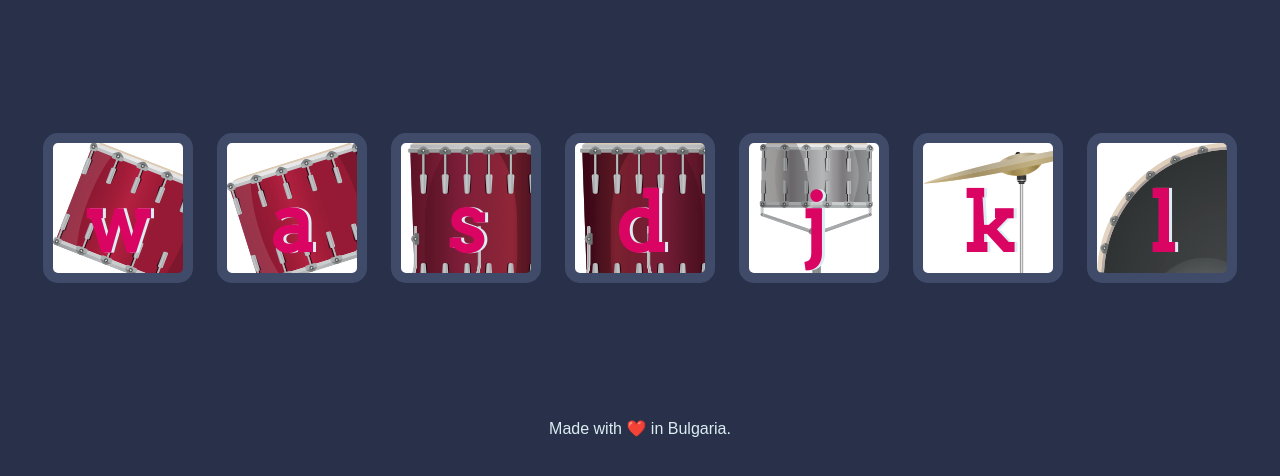
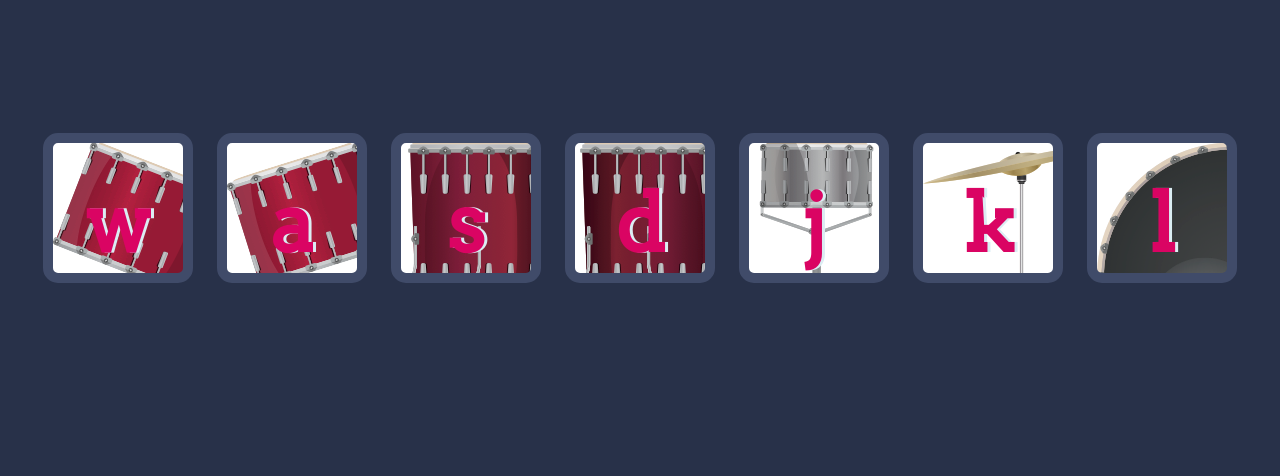
Before and after one commit to dimovv23/Drum-Kit, a plain HTML site: page index.html in a window 1280 px wide. Shown: the part 156-632 px from the top of the page. Drawn offline with Linux system fonts and the light colour scheme.

Commit message:
footer fix

```diff
--- a/index.html
+++ b/index.html
@@ -22,7 +22,6 @@
       <button class="l drum">l</button>
     </div>
 
-    <footer>Made with ❤️ in Bulgaria.</footer>
     <script src="./index.js"></script>
   </body>
 </html>
```
